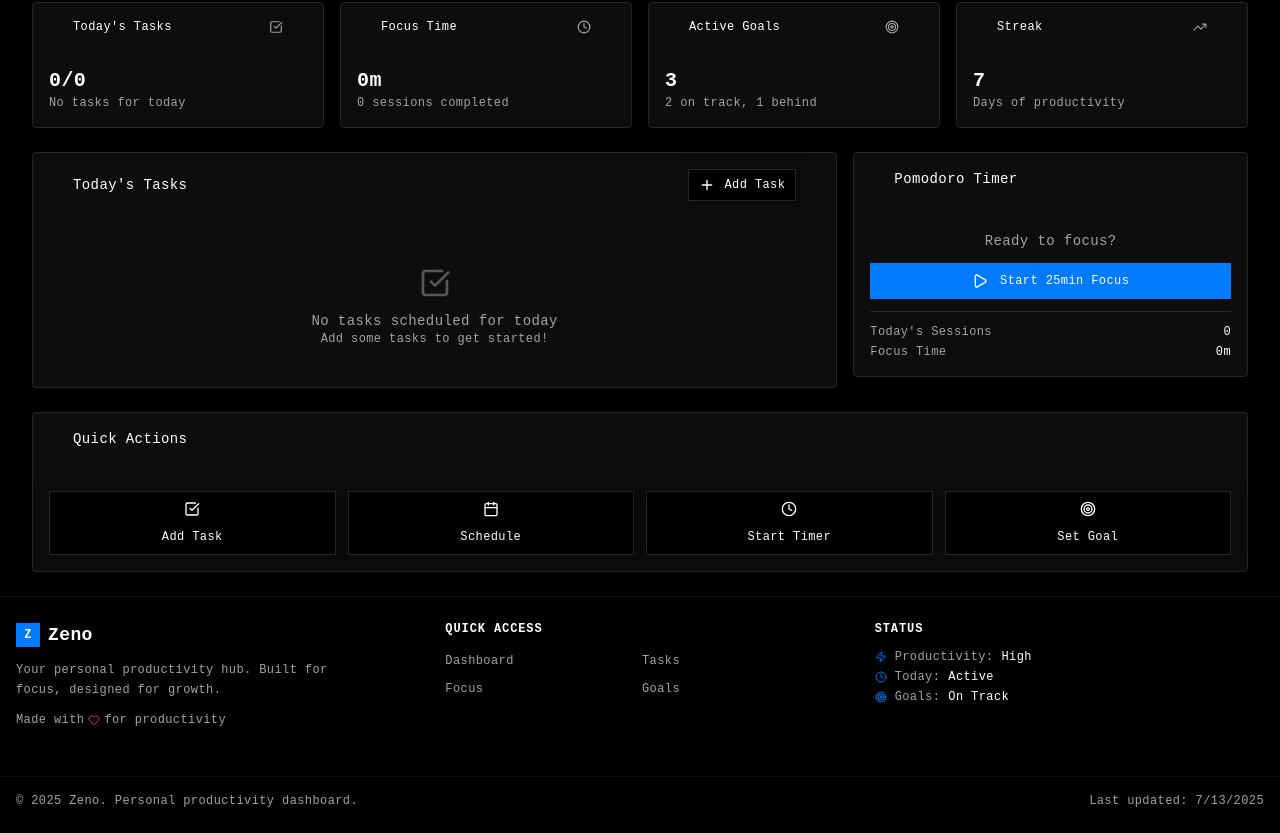
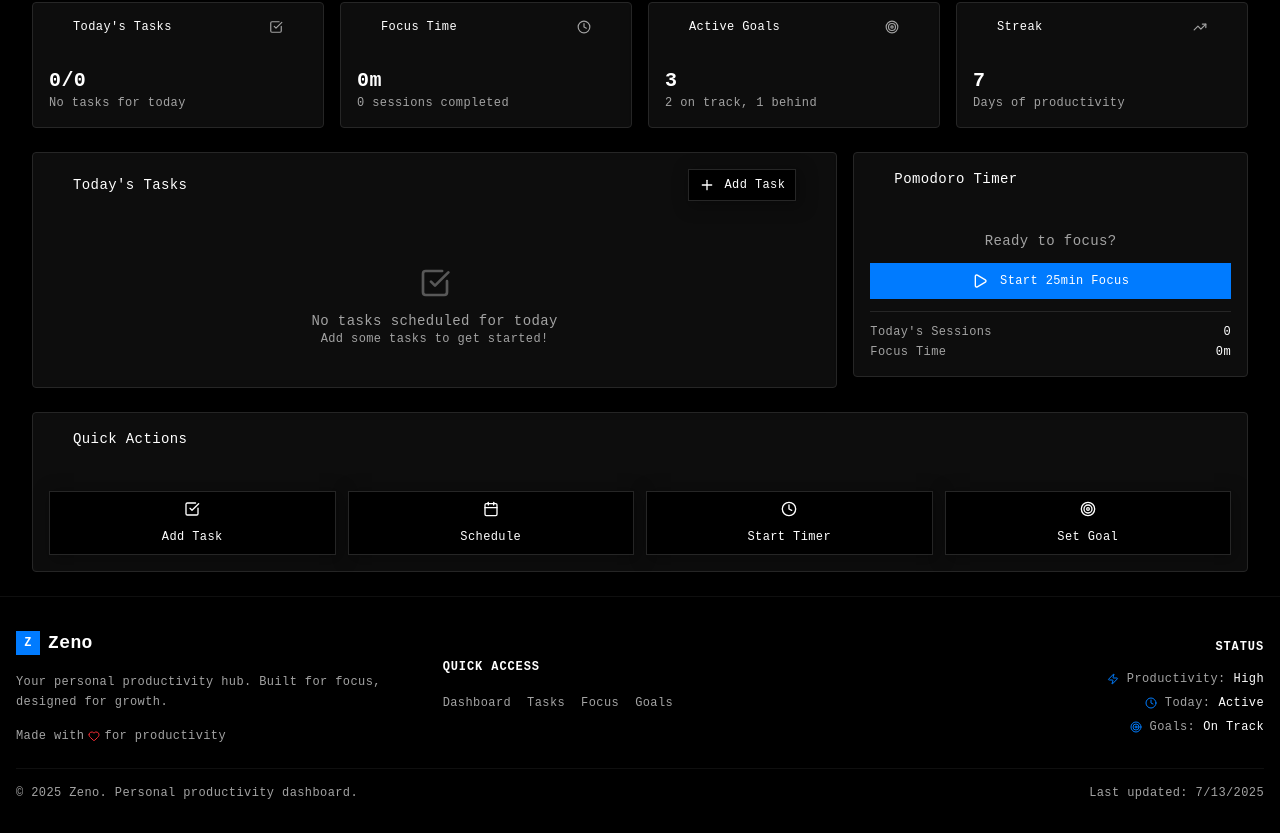
Before and after one commit to SrihasRC/Zeno, a Next.js app: page / in a window 1280 px wide. Shown: the part 213-1046 px from the top of the page. Built offline with nearby package versions, Linux system fonts and the light colour scheme.

Commit message:
fix(layout): add responsiveness in navbar and footer

```diff
--- a/components/footer.tsx
+++ b/components/footer.tsx
@@ -25,20 +25,20 @@ export function Footer() {
       transition={{ delay: 0.3 }}
       className="border-t border-border/40 bg-background/95 backdrop-blur supports-[backdrop-filter]:bg-background/60"
     >
-      <div className="container px-4 py-6">
-        <div className="grid grid-cols-1 md:grid-cols-3 gap-10">
+      <div className="container max-w-7xl mx-auto px-4 py-8">
+        <div className="flex flex-col md:flex-row justify-between items-start md:items-center gap-8 mb-6 w-full">
           {/* Brand Section */}
-          <div className="space-y-3">
-            <div className="flex items-center space-x-2">
+          <div className="space-y-4 text-center md:text-left flex-1">
+            <div className="flex items-center space-x-2 justify-center md:justify-start">
               <div className="flex h-6 w-6 items-center justify-center rounded-md bg-primary text-primary-foreground">
                 <span className="font-bold text-xs">Z</span>
               </div>
               <span className="font-bold text-lg">Zeno</span>
             </div>
-            <p className="text-xs text-muted-foreground max-w-xs leading-relaxed">
+            <p className="text-xs text-muted-foreground leading-relaxed mx-auto md:mx-0">
               Your personal productivity hub. Built for focus, designed for growth.
             </p>
-            <div className="flex items-center space-x-1 text-xs text-muted-foreground">
+            <div className="flex items-center space-x-1 text-xs text-muted-foreground justify-center md:justify-start">
               <span>Made with</span>
               <Heart className="h-3 w-3 text-red-500" />
               <span>for productivity</span>
@@ -46,9 +46,9 @@ export function Footer() {
           </div>
 
           {/* Quick Links */}
-          <div className="space-y-3">
+          <div className="space-y-4 text-center md:text-left flex-1">
             <h3 className="font-semibold text-xs uppercase tracking-wider text-foreground">Quick Access</h3>
-            <div className="grid grid-cols-2 gap-1">
+            <div className="flex flex-wrap gap-4 justify-center md:justify-start">
               {quickLinks.map((link) => (
                 <Link
                   key={link.href}
@@ -62,9 +62,9 @@ export function Footer() {
           </div>
 
           {/* Status */}
-          <div className="space-y-3">
+          <div className="space-y-4 text-center md:text-right flex-1">
             <h3 className="font-semibold text-xs uppercase tracking-wider text-foreground">Status</h3>
-            <div className="space-y-1">
+            <div className="space-y-2 flex flex-col items-center md:items-end">
               {stats.map((stat, index) => {
                 const Icon = stat.icon;
                 return (
@@ -85,9 +85,8 @@ export function Footer() {
           </div>
         </div>
 
-      </div>
-        <div className="mt-6 pt-4 border-t border-border/40 p-4">
-          <div className="flex flex-col md:flex-row justify-between items-center space-y-1 md:space-y-0">
+        <div className="pt-4 border-t border-border/40">
+          <div className="flex flex-col md:flex-row justify-between items-center space-y-1 md:space-y-0 w-full">
             <p className="text-xs text-muted-foreground">
               © 2025 Zeno. Personal productivity dashboard.
             </p>
@@ -96,6 +95,7 @@ export function Footer() {
             </p>
           </div>
         </div>
+      </div>
     </motion.footer>
   );
 }
--- a/components/navbar.tsx
+++ b/components/navbar.tsx
@@ -15,6 +15,8 @@ import {
   Target,
   Moon,
   Sun,
+  Menu,
+  X,
 } from "lucide-react";
 import { Button } from "@/components/ui/button";
 import { useState, useEffect } from "react";
@@ -34,6 +36,7 @@ const navItems = [
 export function Navbar() {
   const pathname = usePathname();
   const [isDark, setIsDark] = useState(true);
+  const [isMobileMenuOpen, setIsMobileMenuOpen] = useState(false);
 
   useEffect(() => {
     const theme = localStorage.getItem("theme");
@@ -91,6 +94,23 @@ export function Navbar() {
               );
             })}
           </div>
+        </div>
+
+        <div className="flex items-center space-x-2">
+          {/* Mobile menu button */}
+          <Button
+            variant="ghost"
+            size="sm"
+            className="h-8 w-8 p-0 md:hidden"
+            onClick={() => setIsMobileMenuOpen(!isMobileMenuOpen)}
+          >
+            {isMobileMenuOpen ? (
+              <X className="h-4 w-4" />
+            ) : (
+              <Menu className="h-4 w-4" />
+            )}
+            <span className="sr-only">Toggle mobile menu</span>
+          </Button>
 
           <Button
             variant="ghost"
@@ -113,6 +133,45 @@ export function Navbar() {
           </Button>
         </div>
       </div>
+
+      {/* Mobile Navigation */}
+      {isMobileMenuOpen && (
+        <motion.div
+          initial={{ opacity: 0, height: 0 }}
+          animate={{ opacity: 1, height: "auto" }}
+          exit={{ opacity: 0, height: 0 }}
+          className="md:hidden border-t border-border/40 bg-background/95 backdrop-blur"
+        >
+          <div className="container px-4 py-3">
+            <div className="grid grid-cols-3 gap-2">
+              {navItems.map((item) => {
+                const isActive = pathname === item.href;
+                const Icon = item.icon;
+
+                return (
+                  <Link
+                    key={item.href}
+                    href={item.href}
+                    onClick={() => setIsMobileMenuOpen(false)}
+                  >
+                    <motion.div
+                      whileTap={{ scale: 0.95 }}
+                      className={`flex flex-col items-center space-y-1 p-2 rounded-md text-xs font-medium transition-colors ${
+                        isActive
+                          ? "bg-primary text-primary-foreground"
+                          : "text-muted-foreground hover:text-foreground hover:bg-accent"
+                      }`}
+                    >
+                      <Icon className="h-4 w-4" />
+                      <span className="text-xs">{item.label}</span>
+                    </motion.div>
+                  </Link>
+                );
+              })}
+            </div>
+          </div>
+        </motion.div>
+      )}
     </motion.nav>
   );
 }
```
